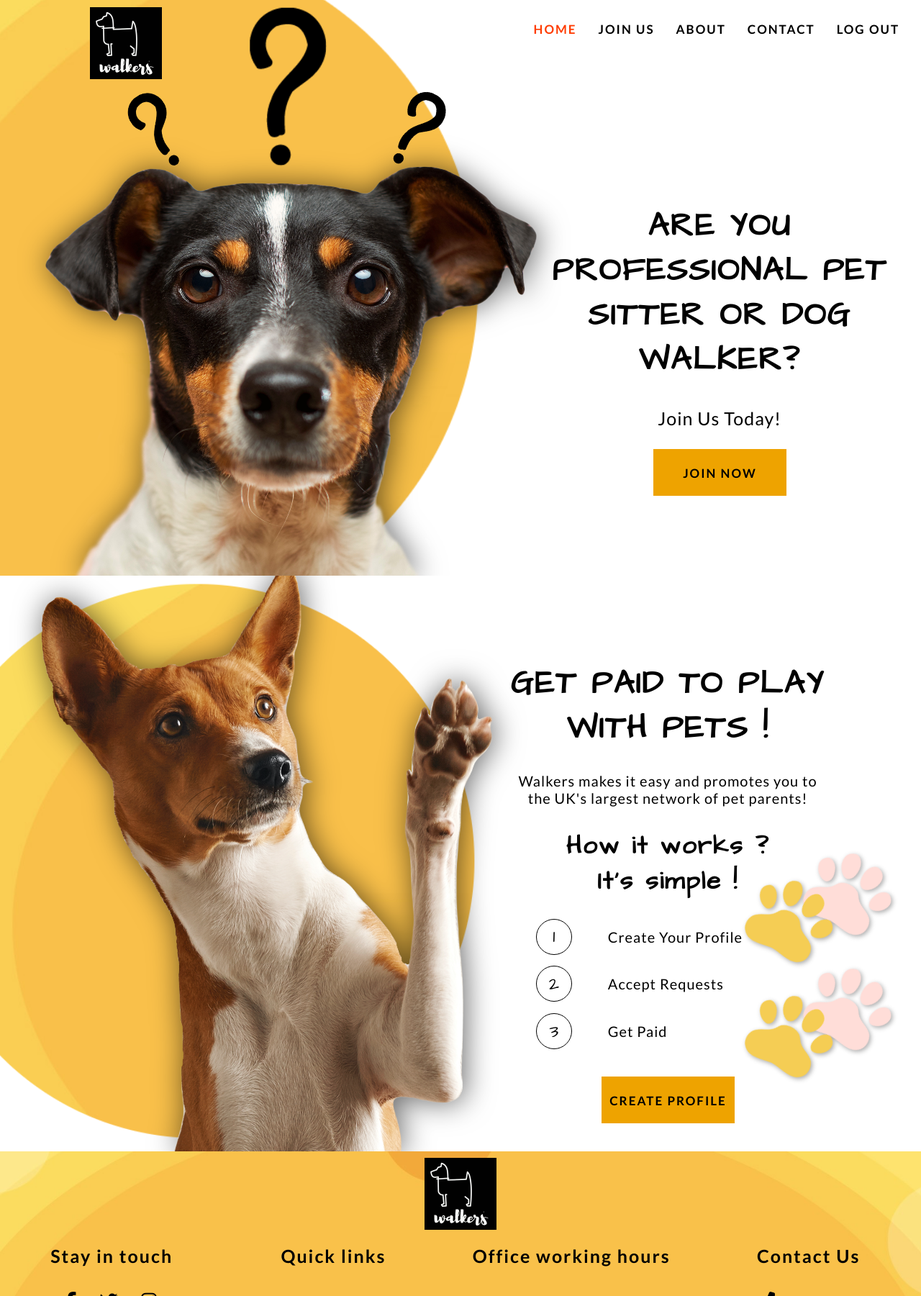
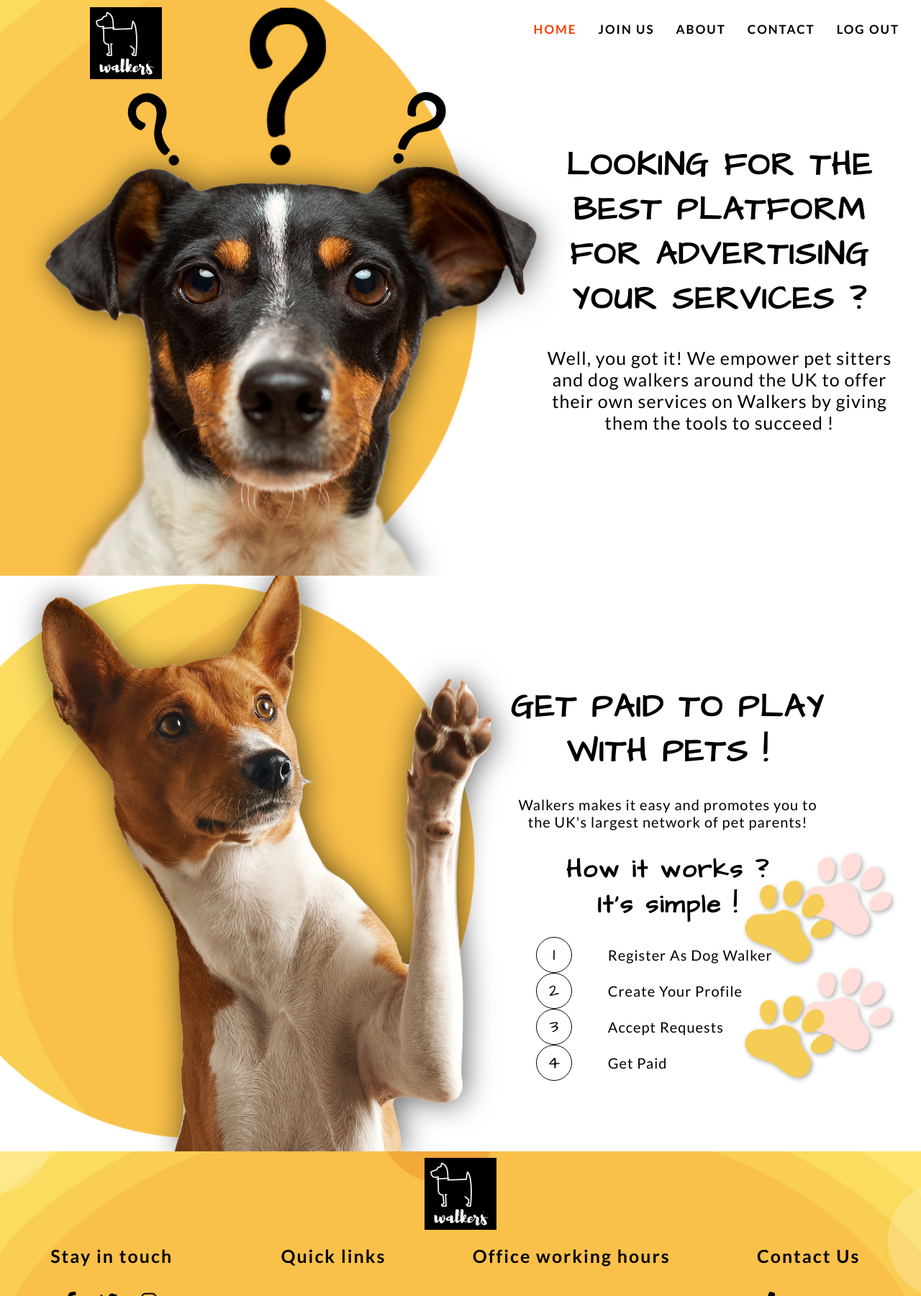
Before and after one commit to Izabela88/walkers-website, a Django app: page / in a window 1280 px wide. Shown: the top 1801 px of the page at 72% size. Run offline with Django 3.2, Linux system fonts and the light colour scheme; a user stored in the database is signed in; tables that the repository leaves empty hold one stand-in row (values such as "Sample post"); some libraries are stand-ins or nearby versions.

Commit message:
Add different site view after log in

```diff
--- a/about/templates/about/about.html
+++ b/about/templates/about/about.html
@@ -1,4 +1,7 @@
-{% extends 'base.html' %} {% load static %} {% block content %}
+{% extends 'base.html' %}
+{% load static %}
+{% block content %}
+
 <!-- about section -->
 <section id="about-section" class="section">
   <div class="about-bg-shape"></div>
--- a/home/templates/home/index.html
+++ b/home/templates/home/index.html
@@ -29,21 +29,13 @@
     </div>
 
     {% if user.is_authenticated and is_petsitter %}
-
     <div class="home-txt center">
       <div class="main-txt center">
-        <h1>ARE YOU PROFESSIONAL PET SITTER OR DOG WALKER?</h1>
-        <p>Join Us Today!</p>
-      </div>
-      <div class="button button-bright center home-button">
-        <a href="#join-section">
-          JOIN NOW
-        </a>
+        <h1>LOOKING FOR THE BEST PLATFORM FOR ADVERTISING YOUR SERVICES ?</h1>
+        <p>Well, you got it! We empower pet sitters and dog walkers around the UK to offer their own services on Walkers by giving them the tools to succeed !</p>
       </div>
     </div>
-
     {% else %}
-
     <div class="home-txt center">
       <div class="main-txt center">
         <h1>ARE YOU LOOKING FOR PROFESSIONAL PET SITTER OR DOG WALKER?</h1>
@@ -56,9 +48,7 @@
         </a>
       </div>
     </div>
-
     {% endif %}
-
   </div>
 </main>
 
@@ -117,11 +107,7 @@
     </div>
   </div>
 </section>
-
 {% endif %}
-
-
-{% if not is_petsitter %}
 
 <section id="join-section" class="section">
   <div class="join-bg-shape"></div>
@@ -165,56 +151,6 @@
     </div>
   </div>
 </section>
-{% endif %}
-
-{% if user.is_authenticated and is_petsitter %}
-
-<!-- join section -->
-<section id="join-section" class="section">
-  <div class="join-bg-shape"></div>
-  <div class="container">
-    <div class="half-join-bg"></div>
-    <div class="paws-img paw-1 image-shadow-2"></div>
-    <div class="paws-img paw-2 image-shadow-2"></div>
-    <div class="main-image image-shadow">
-      <img src="/media/dog3.png" class="home-dog-img" alt="A dog" />
-    </div>
-    <div class="join-txt center">
-      <div class="main-txt center">
-        <h1>GET PAID TO PLAY WITH PETS !</h1>
-        <p>
-          Walkers makes it easy and promotes you to the UK's largest network of
-          pet parents!
-        </p>
-        <h2>
-          How it works ? <br />
-          It's simple !
-        </h2>
-        <div class="join-instructions">
-          <div class="step">
-            <div class="step-no center">1</div>
-            <div class="step-txt"><p>Create Your Profile</p></div>
-          </div>
-          <div class="step">
-            <div class="step-no center">2</div>
-            <div class="step-txt"><p>Accept Requests</p></div>
-          </div>
-          <div class="step">
-            <div class="step-no center">3</div>
-            <div class="step-txt"><p>Get Paid</p></div>
-          </div>
-        </div>
-      </div>
-      <div class="button button-bright center join-button">
-        <a href="#">
-          CREATE PROFILE
-        </a>
-      </div>
-    </div>
-  </div>
-</section>
-
-{% endif %}
 
 
 {% block extra_js %}
--- a/templates/base.html
+++ b/templates/base.html
@@ -20,9 +20,7 @@
     <!-- header -->
     <header id="header">
       <div class="logo">
-        <a href="{% url 'home' %}#home-section"
-          ><img src="/media/logo.gif" alt="Logo"
-        /></a>
+        <a href="{% url 'home' %}#home-section"><img src="/media/logo.gif" alt="Logo"/></a>
       </div>
       <nav id="nav">
         <div class="wrapper-menu">
@@ -34,25 +32,14 @@
           <ul class="nav-list">
             <li><a id="home-link" class="close-sidebar nav-link" href="{% url 'home' %}#home-section">Home</a></li>
             <li><a class="close-sidebar nav-link" href="{% url 'home' %}#join-section">Join Us</a></li>
-            <li><a id="about"
-              {% if request.path == '/about/' %}class="active"{% endif %}
-              class="close-sidebar" href="{% url 'about' %}">About</a></li>
+            <li><a {% if request.path == '/about/' %}class="active"{% endif %} id="about" class="close-sidebar" href="{% url 'about' %}">About</a></li>
             <li><a class="close-sidebar" href="#">Contact</a></li>
             {% if user.is_authenticated %}
-
             <li><a class="close-sidebar" href="{% url 'account_logout' %}">Log Out</a></li>
-
             {% else %}
-
-            <li><a id="register-link"
-              {% if request.path == '/accounts/signup/' %}class="active"{% endif %}
-              class="close-sidebar" href="{% url 'account_signup' %}">Register</a></li>
-            <li><a id="login-link"
-              {% if request.path == '/accounts/login/' %}class="active"{% endif %}
-              class="close-sidebar" href="{% url 'account_login' %}">Log In</a></li>
-
+            <li><a {% if request.path == '/accounts/signup/' %}class="active"{% endif %} id="register-link" class="close-sidebar" href="{% url 'account_signup' %}">Register</a></li>
+            <li><a {% if request.path == '/accounts/login/' %}class="active"{% endif %} id="login-link" class="close-sidebar" href="{% url 'account_login' %}">Log In</a></li>
             {% endif %}
-
           </ul>
         </div>
       </nav>
```
